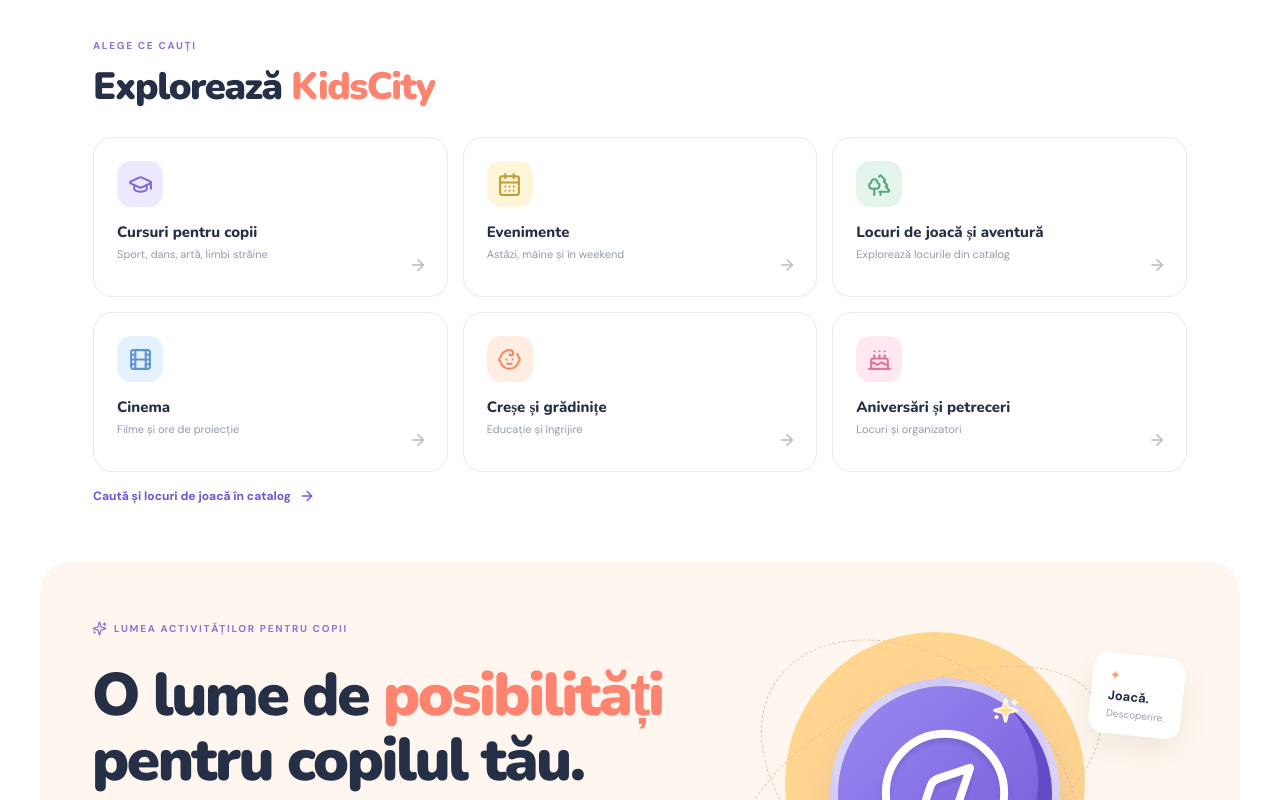
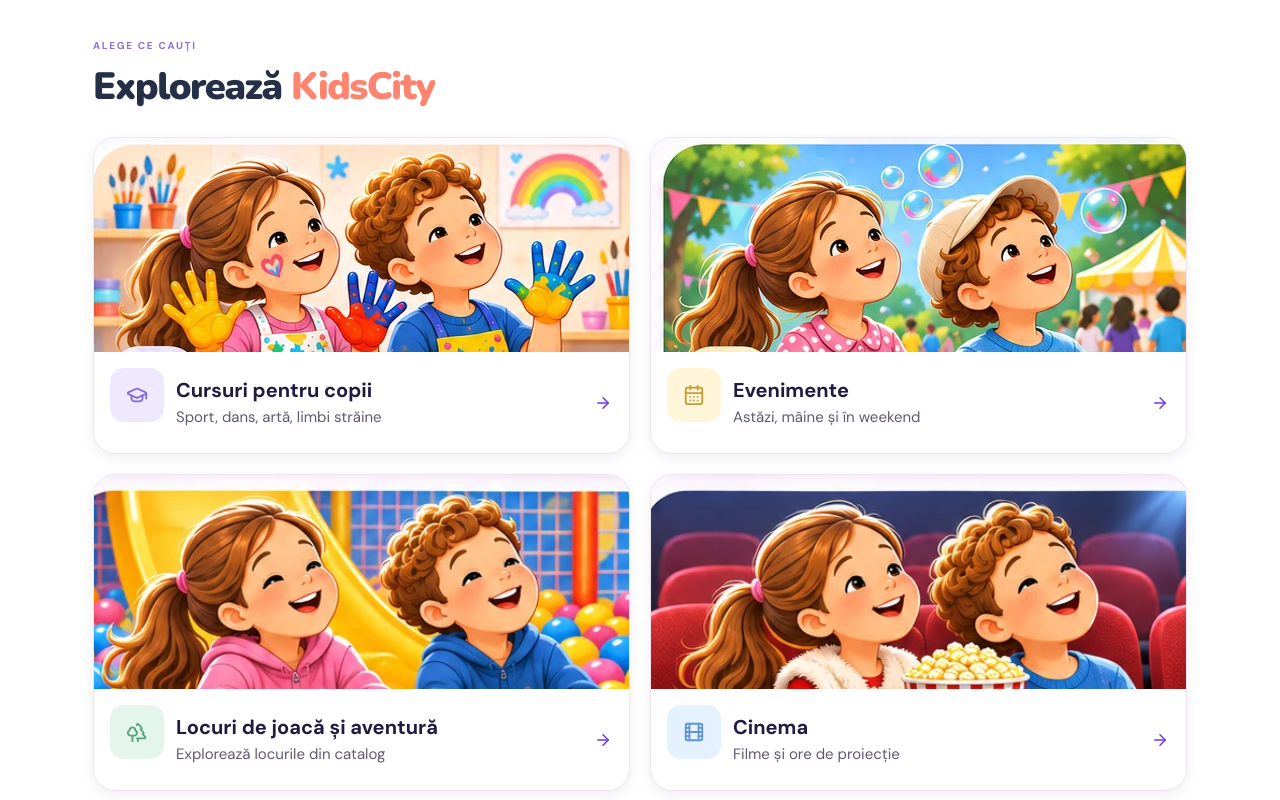
Before and after one commit to claudiamilovan9-svg/Kidscity-, a Next.js app: page / in a window 1280 px wide. Shown: the part 920-1720 px from the top of the page. Built offline with nearby package versions, Linux system fonts and the light colour scheme; no server answers; the database is empty.

Commit message:
Integrate six illustrated KidsCity category cards

```diff
--- a/app/page.tsx
+++ b/app/page.tsx
@@ -1,4 +1,5 @@
 import Link from "next/link";
+import Image from "next/image";
 import { ArrowRight, Search, MapPin, Heart, ShieldCheck, Sparkles, Compass, Palette, Dumbbell, Languages, Music2, Baby, PartyPopper, GraduationCap, CalendarDays, Trees, Film, Cake, CloudRain, Bell, Star, MessageCircle, CalendarCheck } from "lucide-react";
 import ActivityDirectory from "@/components/activity-directory";
 import EventsCalendar from "@/components/events-calendar";
@@ -34,7 +35,7 @@ export default function Home() {
 
       <section className="section" style={{paddingTop:32,paddingBottom:24}}>
         <div className="section-heading"><div><span className="eyebrow">ALEGE CE CAUȚI</span><h2>Explorează <span>KidsCity</span></h2></div></div>
-        <div className="category-grid">{quickSections.map(({name,detail,icon:Icon,tone,href})=><Link className="category-card" href={href} key={name}><span className={"category-icon "+tone}><Icon size={25}/></span><strong>{name}</strong><small>{detail}</small><ArrowRight className="category-arrow" size={18}/></Link>)}</div>
+        <div style={{display:"grid",gridTemplateColumns:"repeat(2,minmax(0,1fr))",gap:"clamp(10px,2vw,20px)"}}>{quickSections.map(({name,detail,icon:Icon,tone,href},index)=><Link href={href} key={name} style={{display:"flex",flexDirection:"column",minWidth:0,overflow:"hidden",borderRadius:22,background:"#fff",border:"1px solid #eee5f0",boxShadow:"0 4px 12px #34294b14",color:"#211b42",textDecoration:"none"}}><div style={{position:"relative",width:"100%",aspectRatio:"2.5 / 1",overflow:"hidden"}}><Image src={`/images/${["cursuri","evenimente","joaca","cinema","gradinite","aniversari"][index]}.webp`} alt="" fill sizes="(max-width: 768px) 50vw, 560px" style={{objectFit:"cover"}}/></div><div style={{display:"flex",alignItems:"center",gap:"clamp(5px,1vw,12px)",padding:"clamp(8px,1.5vw,16px)",flex:1}}><span className={"category-icon "+tone} style={{flexShrink:0,width:"clamp(28px,5vw,54px)",height:"clamp(28px,5vw,54px)"}}><Icon size={22}/></span><div style={{minWidth:0,flex:1}}><strong style={{display:"block",fontSize:"clamp(12px,2vw,20px)",lineHeight:1.25,overflowWrap:"anywhere"}}>{name}</strong><small style={{display:"block",fontSize:"clamp(10px,1.5vw,15px)",lineHeight:1.35,marginTop:4,color:"#62596e"}}>{detail}</small></div><ArrowRight size={18} style={{flexShrink:0,color:"#7139e8",width:"clamp(12px,2vw,20px)"}}/></div></Link>)}</div>
         <Link className="text-link" style={{marginTop:16}} href="/activitati?q=loc%20de%20joac%C4%83">Caută și locuri de joacă în catalog <ArrowRight size={16}/></Link>
       </section>
 
```
